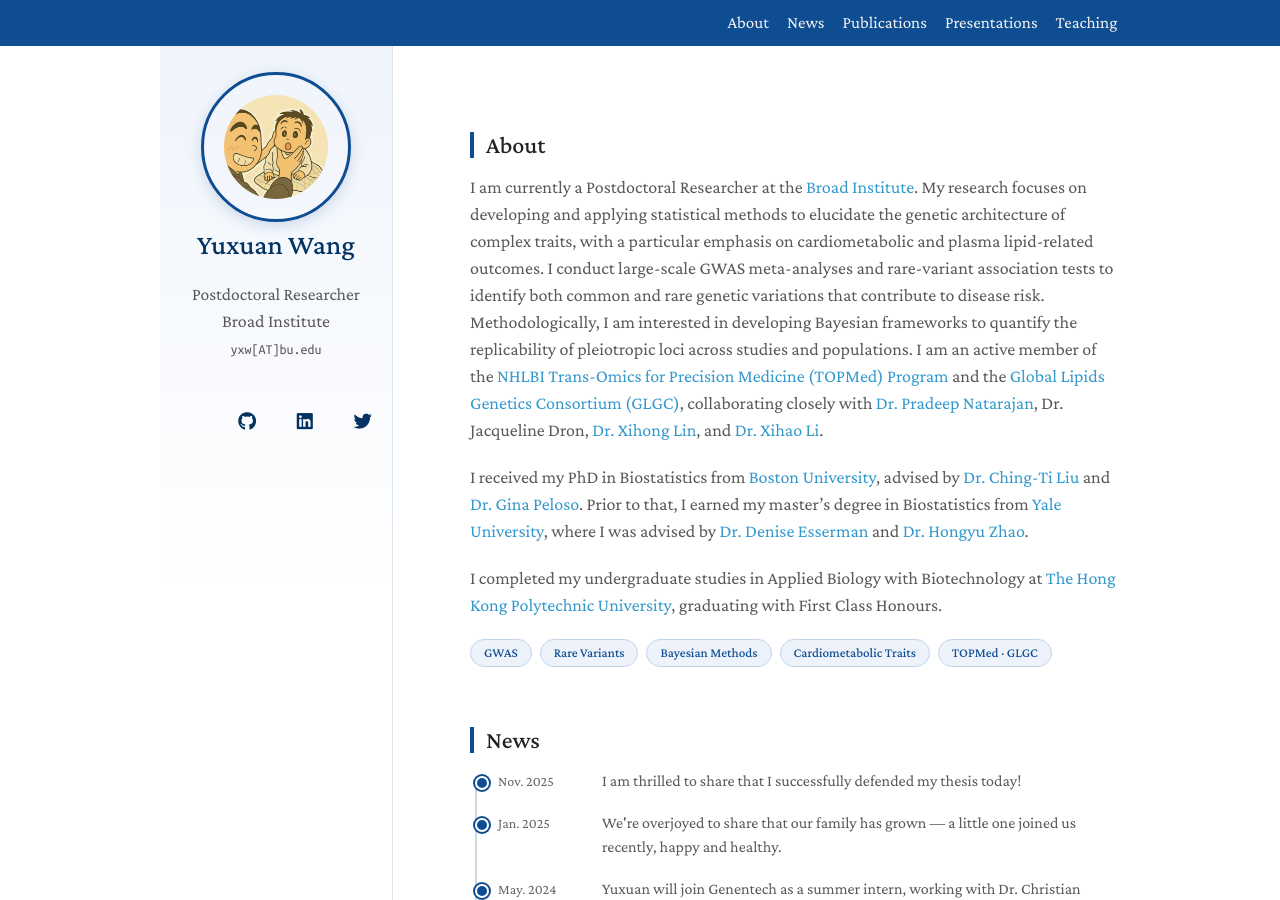
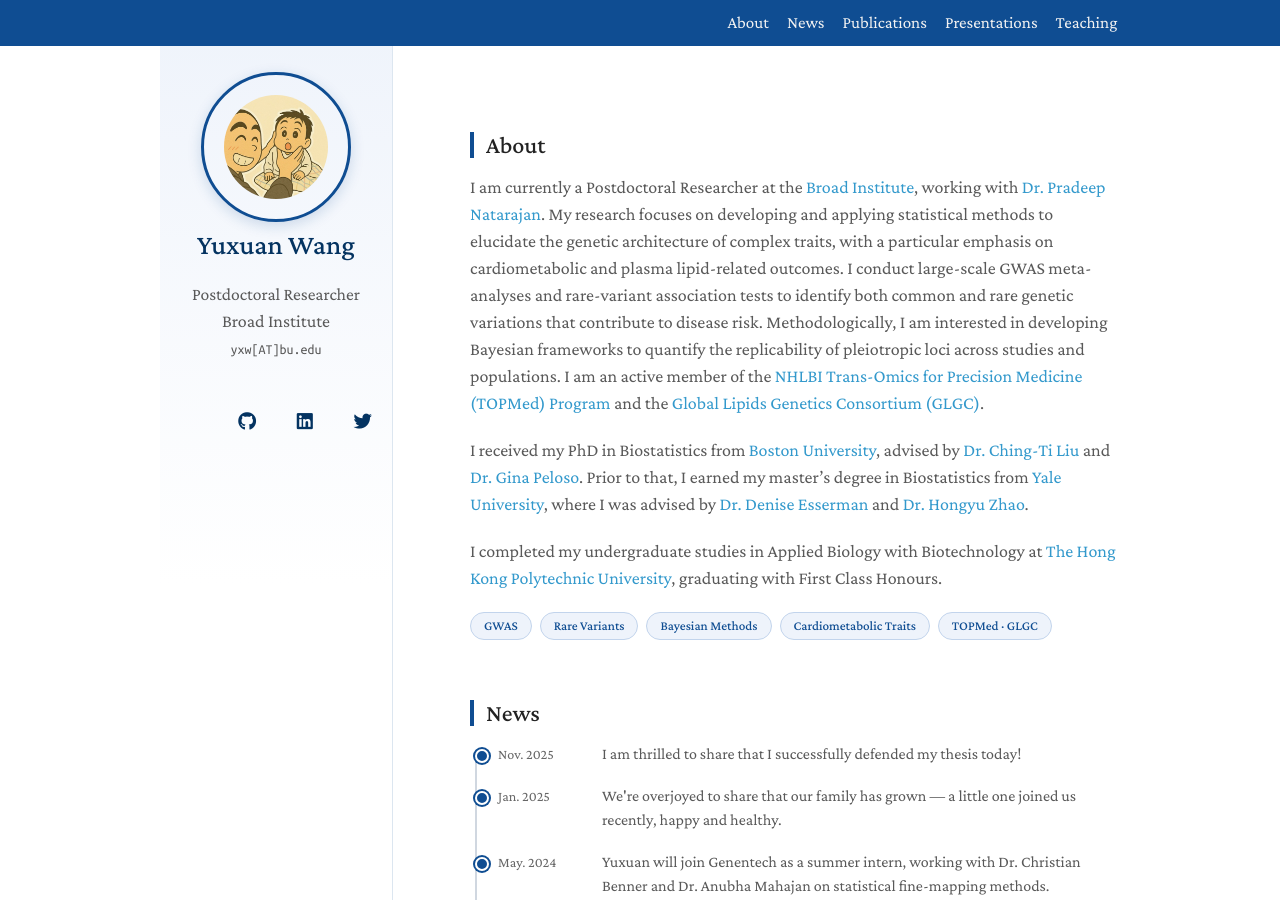
Before and after one commit to yxwyx/yxwyx.github.io, a Jekyll site: the page built from index.md, in a window 1280 px wide and 900 px high. Built offline with Jekyll 4.4.1, drawn with Linux system fonts in a browser that asks for light colours; nearby versions of some CDN libraries; a style sheet for code colours, icons or effects is not loaded.

Commit message:
Update index.md

```diff
--- a/index.md
+++ b/index.md
@@ -6,7 +6,7 @@
 
 <h2 class="section-heading" id="about">About</h2>
 
-I am currently a Postdoctoral Researcher at the [Broad Institute](https://www.broadinstitute.org/). My research focuses on developing and applying statistical methods to elucidate the genetic architecture of complex traits, with a particular emphasis on cardiometabolic and plasma lipid-related outcomes. I conduct large-scale GWAS meta-analyses and rare-variant association tests to identify both common and rare genetic variations that contribute to disease risk. Methodologically, I am interested in developing Bayesian frameworks to quantify the replicability of pleiotropic loci across studies and populations. I am an active member of the [NHLBI Trans-Omics for Precision Medicine (TOPMed) Program](https://topmed.nhlbi.nih.gov) and the [Global Lipids Genetics Consortium (GLGC)](https://www.lipidgenetics.org), collaborating closely with [Dr. Pradeep Natarajan](https://natarajanlab.mgh.harvard.edu/pradeep-natarajan/), Dr. Jacqueline Dron, [Dr. Xihong Lin](https://hsph.harvard.edu/profile/xihong-lin/), and [Dr. Xihao Li](https://www.xihaoli.org).
+I am currently a Postdoctoral Researcher at the [Broad Institute](https://www.broadinstitute.org/), working with [Dr. Pradeep Natarajan](https://natarajanlab.mgh.harvard.edu/pradeep-natarajan/). My research focuses on developing and applying statistical methods to elucidate the genetic architecture of complex traits, with a particular emphasis on cardiometabolic and plasma lipid-related outcomes. I conduct large-scale GWAS meta-analyses and rare-variant association tests to identify both common and rare genetic variations that contribute to disease risk. Methodologically, I am interested in developing Bayesian frameworks to quantify the replicability of pleiotropic loci across studies and populations. I am an active member of the [NHLBI Trans-Omics for Precision Medicine (TOPMed) Program](https://topmed.nhlbi.nih.gov) and the [Global Lipids Genetics Consortium (GLGC)](https://www.lipidgenetics.org).
 
 I received my PhD in Biostatistics from [Boston University](https://www.bu.edu/), advised by [Dr. Ching-Ti Liu](https://www.bu.edu/sph/profile/ching-ti-liu/) and [Dr. Gina Peloso](https://www.bu.edu/sph/profile/gina-peloso/). Prior to that, I earned my master's degree in Biostatistics from [Yale University](https://ysph.yale.edu/), where I was advised by [Dr. Denise Esserman](https://ysph.yale.edu/profile/denise_esserman/) and [Dr. Hongyu Zhao](https://ysph.yale.edu/profile/hongyu_zhao/).
 
```
